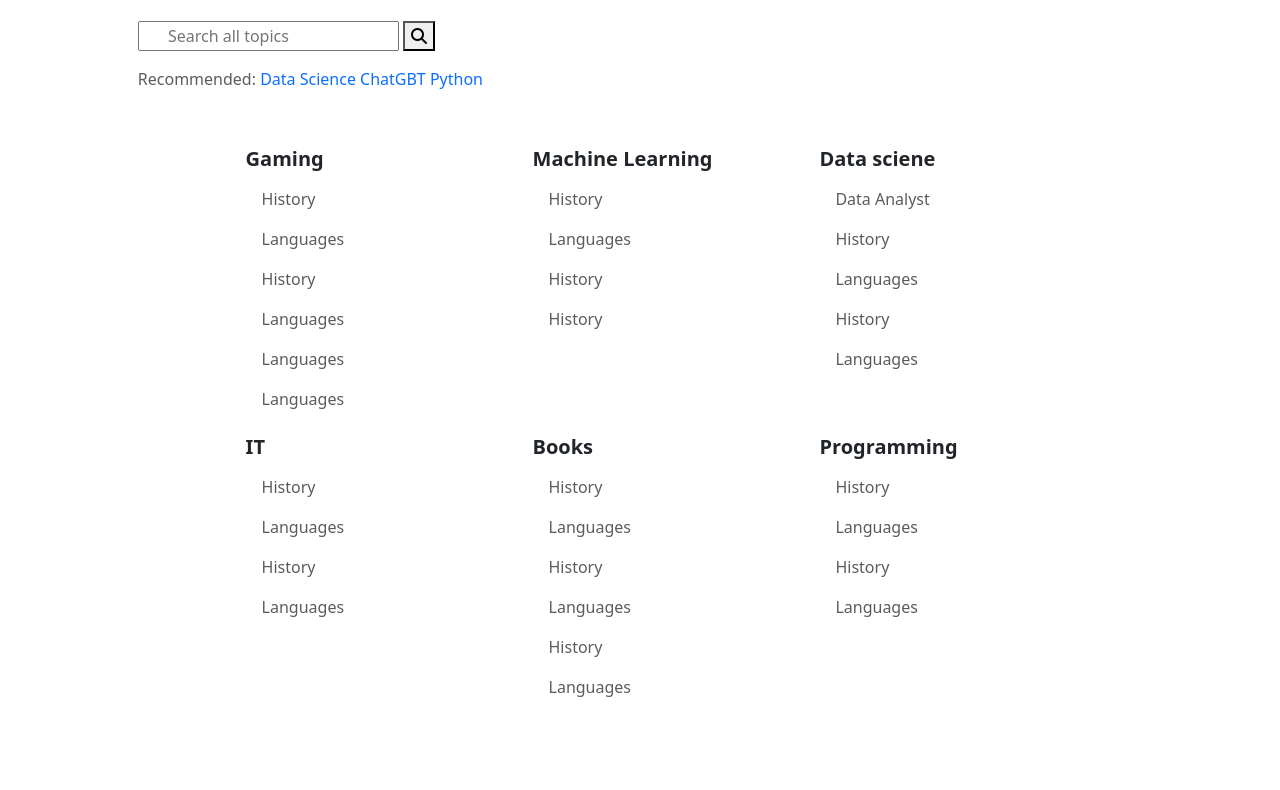
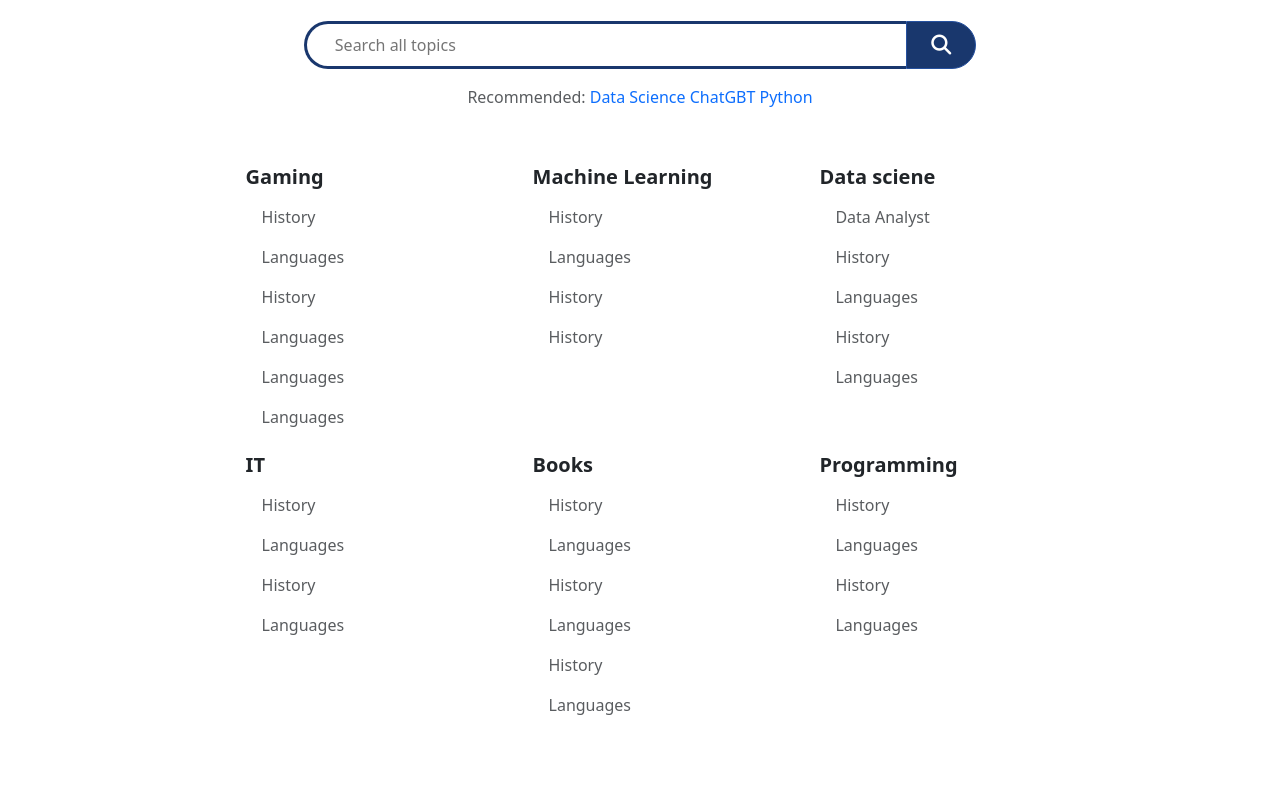
Before and after one commit to KhadijaNur/Wanderlust, a plain HTML site: page topics.html in a window 1280 px wide. Shown: the part 267-1057 px from the top of the page. Drawn offline with nearby package versions, Linux system fonts and the light colour scheme.

Commit message:
Added custom css for topics' page

```diff
--- a/style.css
+++ b/style.css
@@ -297,3 +297,51 @@ a {
     box-sizing: border-box !important;
     font-size: 14px !important;
 }
+
+a:link {
+    text-decoration: none
+}
+.Topics-section{
+    display: flex;
+    align-items: center;
+    justify-content: center;
+    text-align: center;
+}
+.search {
+    position: relative;
+    display: flex;
+    justify-content: center;
+
+  }
+
+  .search-input {
+    width: 60%;
+    border: 3px solid #19376D;
+    border-right: none;
+    padding: 7px;
+    padding-left: 2%;
+    height: 48px;
+    border-radius: 40px 0 0 40px;
+    outline: none;
+    color: #2c6ad4;
+  }
+
+  .search-input:focus{
+    color: #19376D;
+  }
+
+  .search-btn {
+    width: 12%;
+    max-width: 70px;
+    height: 48px;
+    border: 1px solid #26519f;
+    background: #19376D;
+    text-align: center;
+    color: #fff;
+    border-radius: 0 40px 40px 0;
+    cursor: pointer;
+    font-size: 20px;
+  }
+  .category-list{
+    text-align: left !important;
+  }
```
